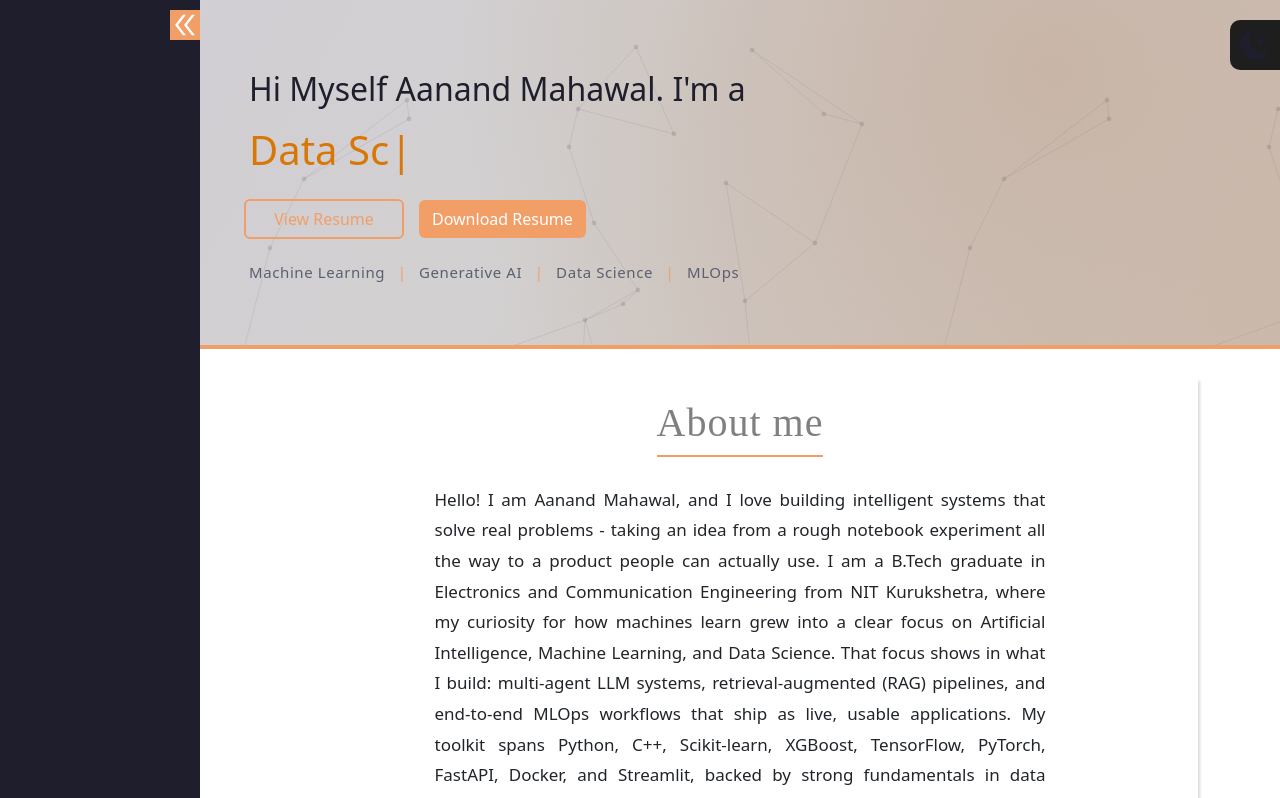
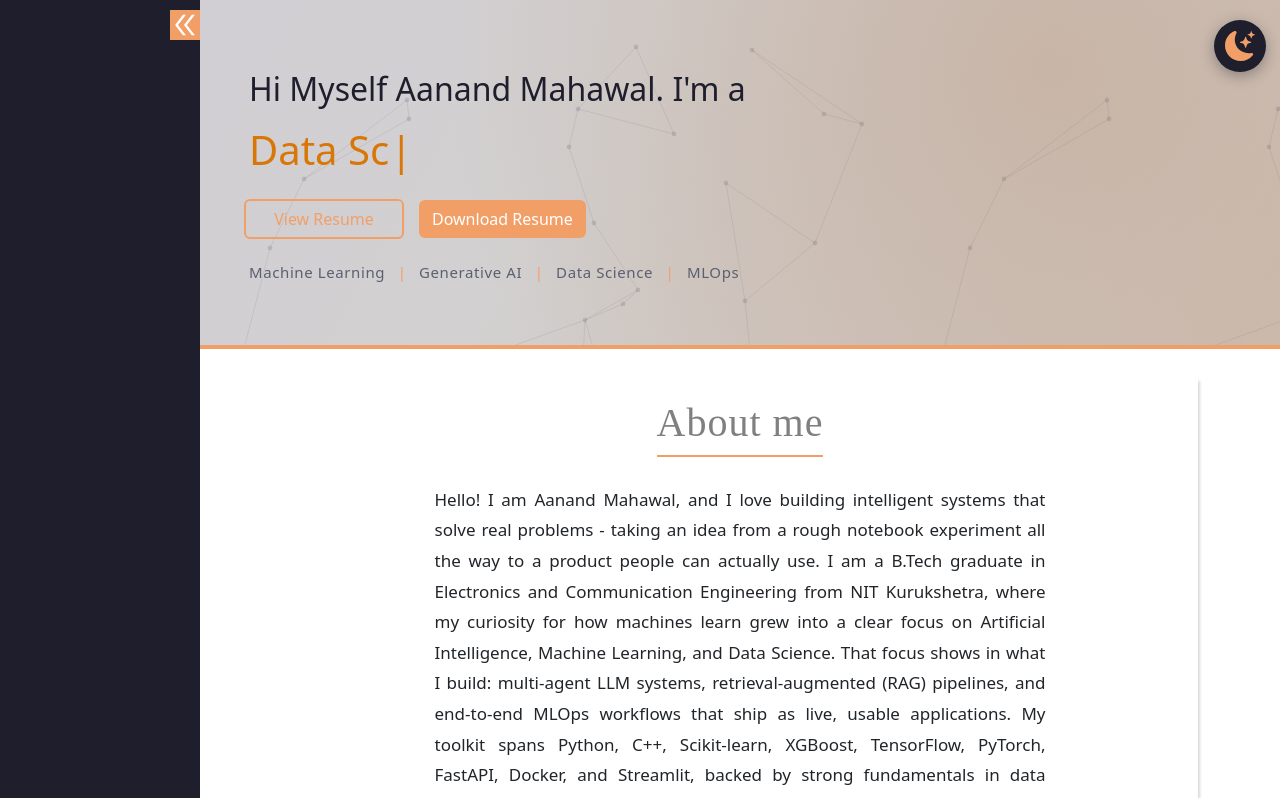
Before and after one commit to aanandmahawal/Personal-portfolio, a React (Create React App) app in the folder frontend/: page / in a window 1280 px wide. Shown: the top 798 px of the page. Built offline with nearby package versions, Linux system fonts and the light colour scheme.

Commit message:
Update home.css

```diff
--- a/frontend/src/pages/Home/home.css
+++ b/frontend/src/pages/Home/home.css
@@ -64,17 +64,24 @@
   display: flex;
   align-items: center;
   justify-content: center;
-  height: 50px;
-  width: 50px;
-  background-color: #1e1e1e;
+  height: 52px;
+  width: 52px;
+  background-color: #1e1e2c;
+  color: #f29f67; /* orange icon - visible on the dark chip */
   margin-top: 20px;
   text-align: center;
   position: fixed;
-  right: 0;
+  right: 14px;
+  border-radius: 50%;
+  box-shadow: 0 4px 14px rgba(30, 30, 44, 0.35);
   cursor: pointer;
-  border-top-left-radius: 10px;
-  border-bottom-left-radius: 10px;
-  z-index: 1;
+  z-index: 5;
+  transition: transform 0.25s ease, box-shadow 0.25s ease;
+}
+
+.theme-btn:hover {
+  transform: scale(1.08);
+  box-shadow: 0 6px 18px rgba(30, 30, 44, 0.45);
 }
 
 /* =============== */
```
